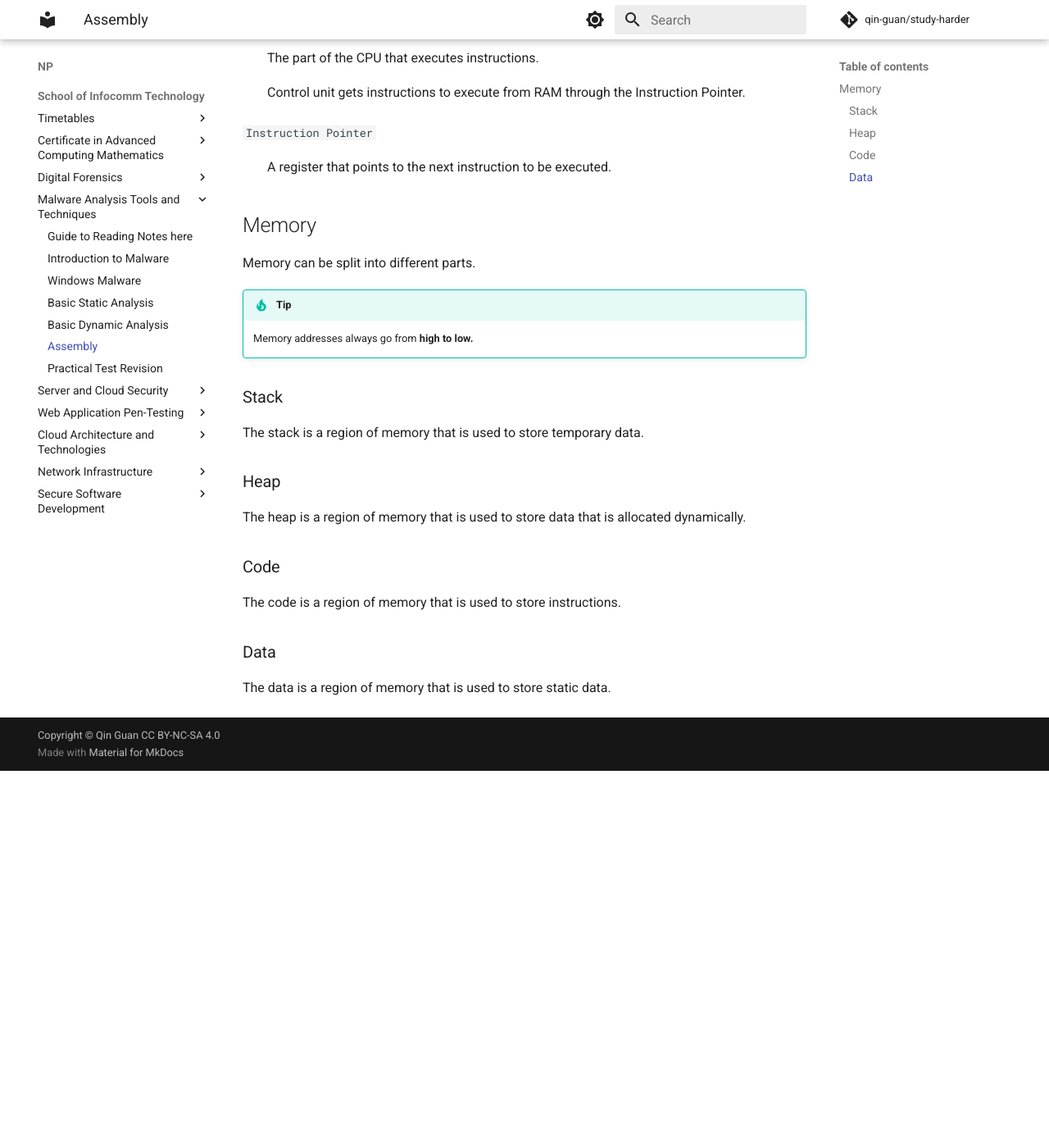
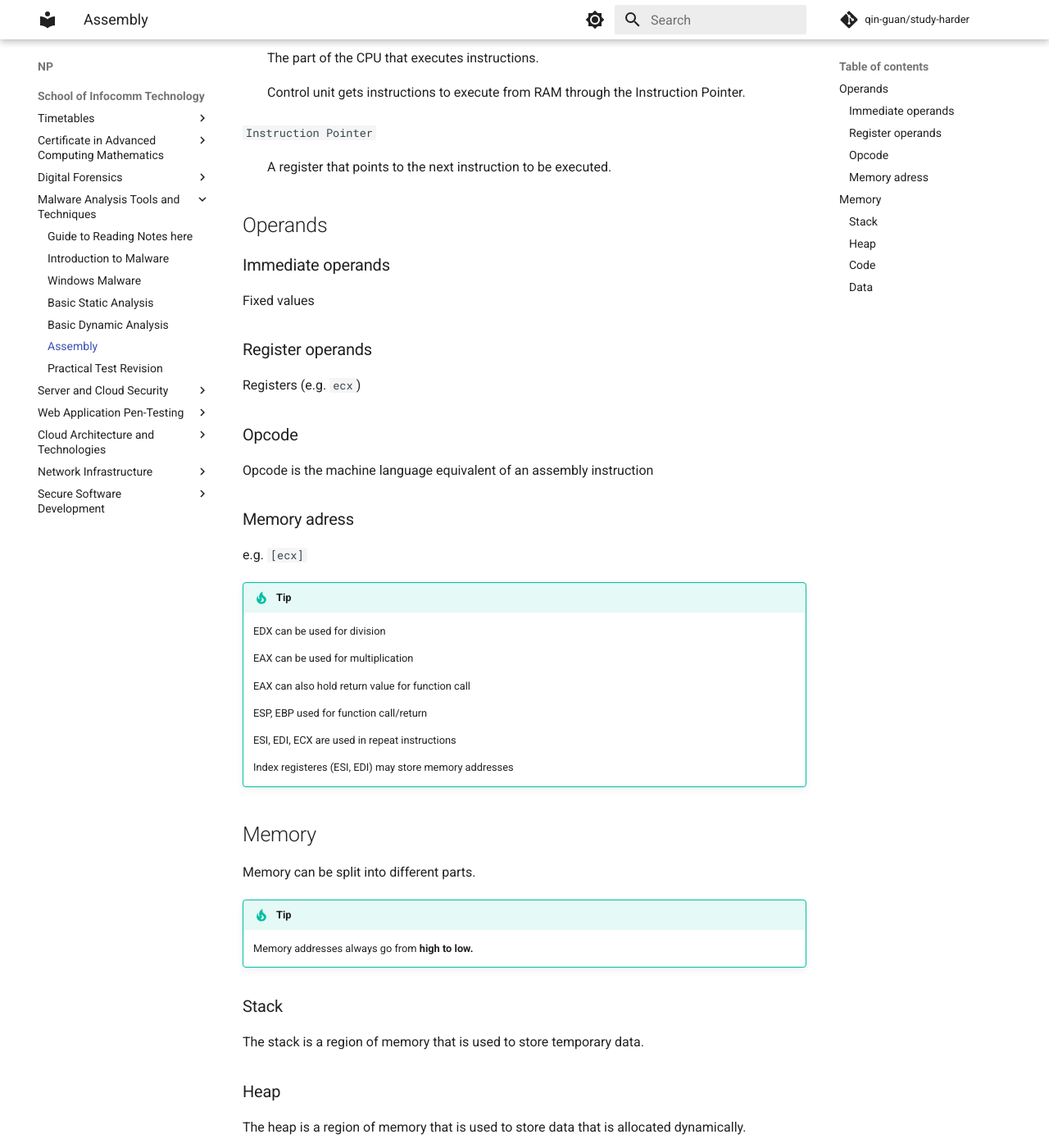
Before and after one commit to qin-guan/study-harder, an MkDocs documentation site: the page built from docs/np/ict/matt/5-assembly.md, in a window 1280 px wide and 1400 px high, scrolled down 636 px. Shown: the whole window at 82% size. Built offline with MkDocs 1.6.1 and Material for MkDocs 9.7.7, drawn with Linux system fonts in a browser that asks for light colours; comment, search, counter and statistics services are not loaded; before the commit the page ends 1576 px from its top, so only the background shows below that.

Commit message:
Update 5-assembly.md

```diff
--- a/docs/np/ict/matt/5-assembly.md
+++ b/docs/np/ict/matt/5-assembly.md
@@ -28,6 +28,38 @@ Assembly language comprises instructions that are sent to a CPU. There are multi
 
 : A register that points to the next instruction to be executed.
 
+## Operands
+
+### Immediate operands
+
+Fixed values
+
+### Register operands
+
+Registers (e.g. `ecx`)
+
+### Opcode
+
+Opcode is the machine language equivalent of an assembly instruction
+
+### Memory adress
+
+e.g. `[ecx]`
+
+!!! tip
+
+    EDX can be used for division
+
+    EAX can be used for multiplication
+
+    EAX can also hold return value for function call
+
+    ESP, EBP used for function call/return
+
+    ESI, EDI, ECX are used in repeat instructions
+
+    Index registeres (ESI, EDI) may store memory addresses
+
 ## Memory
 
 Memory can be split into different parts.
```
